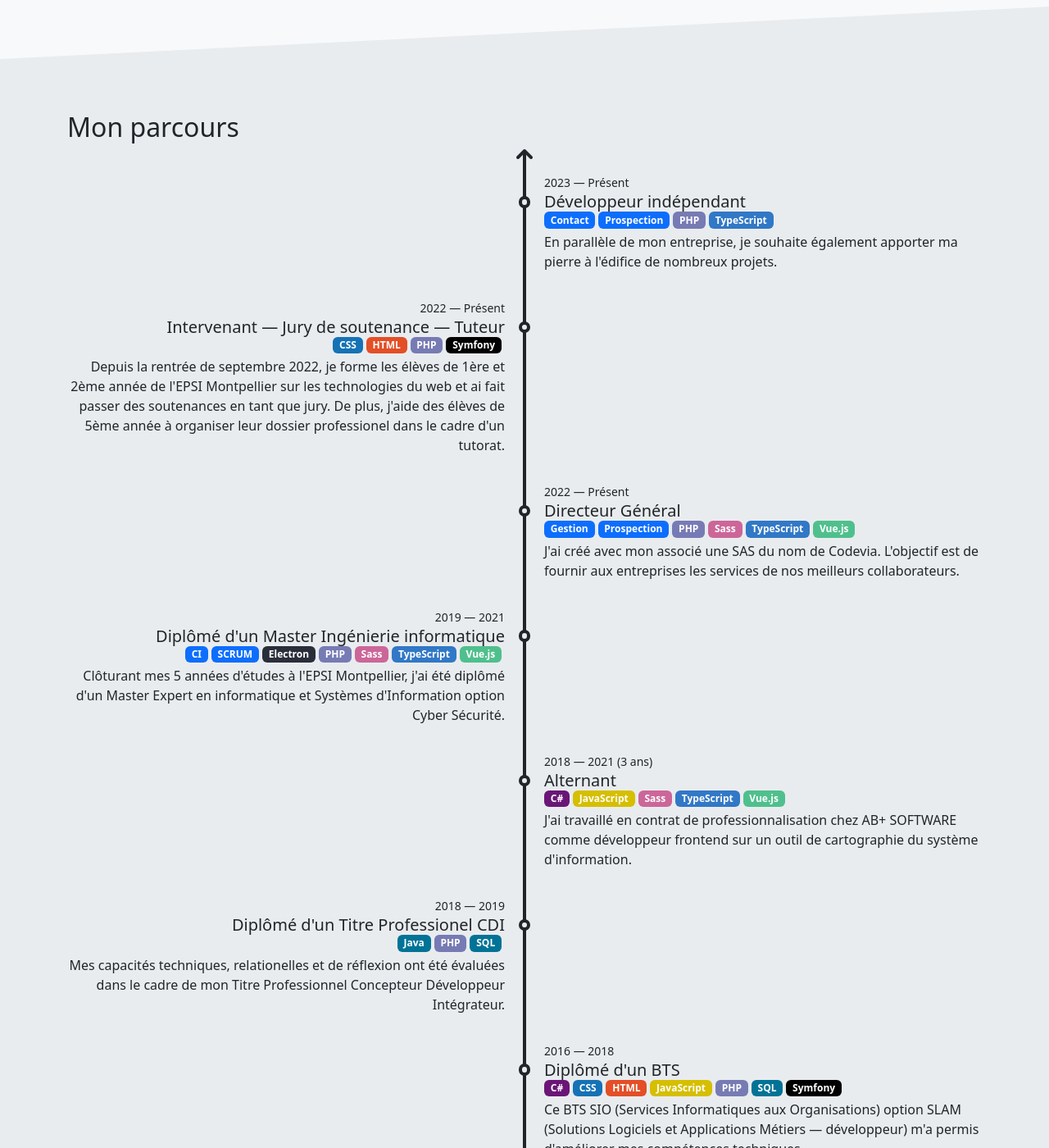
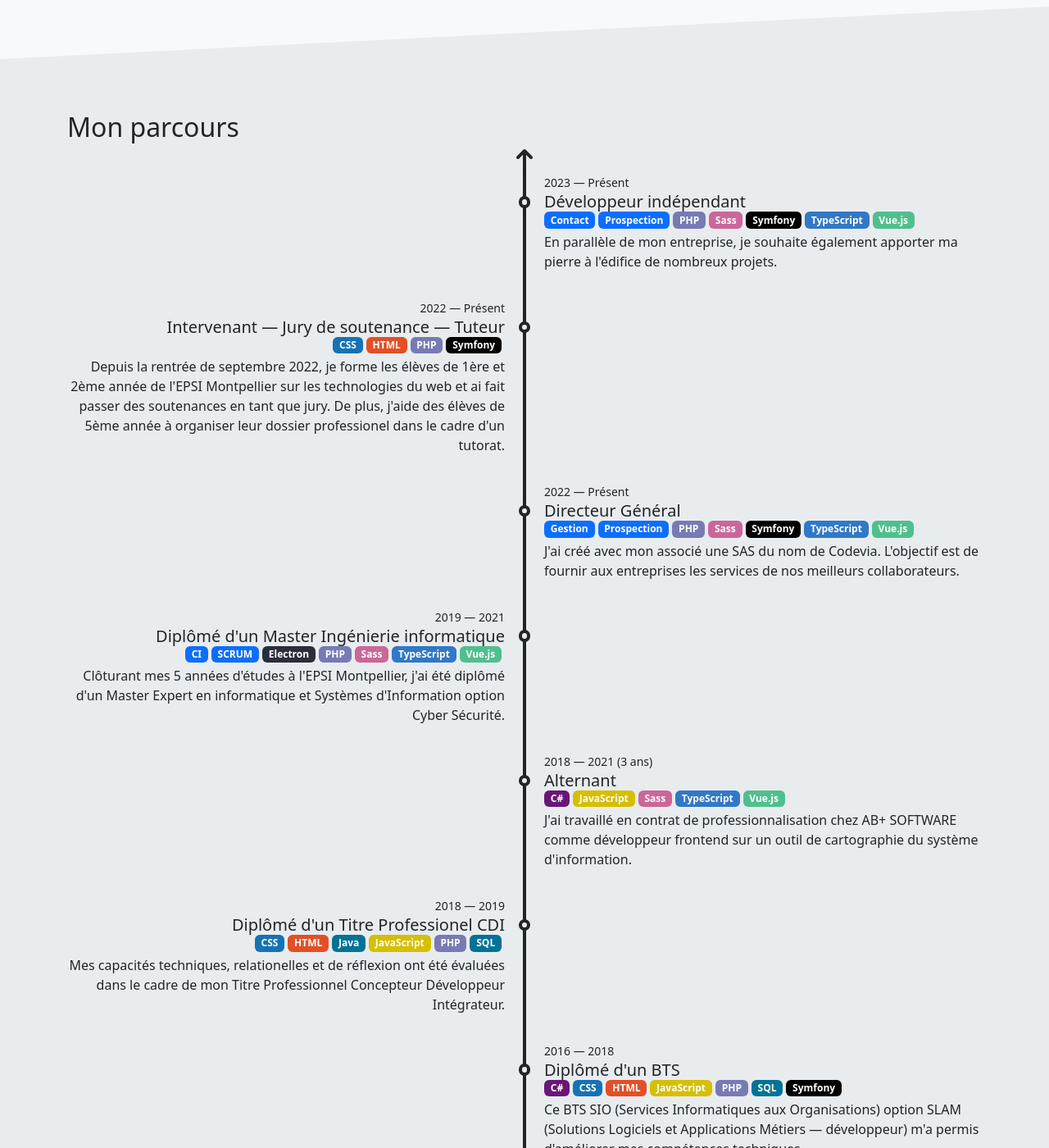
Before and after one commit to d9beuD/d9beud.com, a Jekyll site: the page built from docs/index.md, in a window 1280 px wide and 1400 px high, scrolled down 851 px. Shown: the whole window at 82% size. Built offline with Jekyll 4.4.1, drawn with Linux system fonts in a browser that asks for light colours; nearby versions of some CDN libraries.

Commit message:
Add career tags

```diff
--- a/docs/_data/careers.yml
+++ b/docs/_data/careers.yml
@@ -8,6 +8,9 @@
     - Contact
     - php
     - typescript
+    - symfony
+    - vue
+    - sass
 
 - name: Intervenant — Jury de soutenance — Tuteur
   when: 2022 — Présent
@@ -34,6 +37,7 @@
     - typescript
     - vue
     - sass
+    - symfony
 
 - name: Diplômé d'un Master Ingénierie informatique
   when: 2019 — 2021
@@ -71,6 +75,9 @@
     - php
     - sql
     - java
+    - html
+    - css
+    - javascript
 
 - name: Diplômé d'un BTS
   when: 2016 — 2018
```
